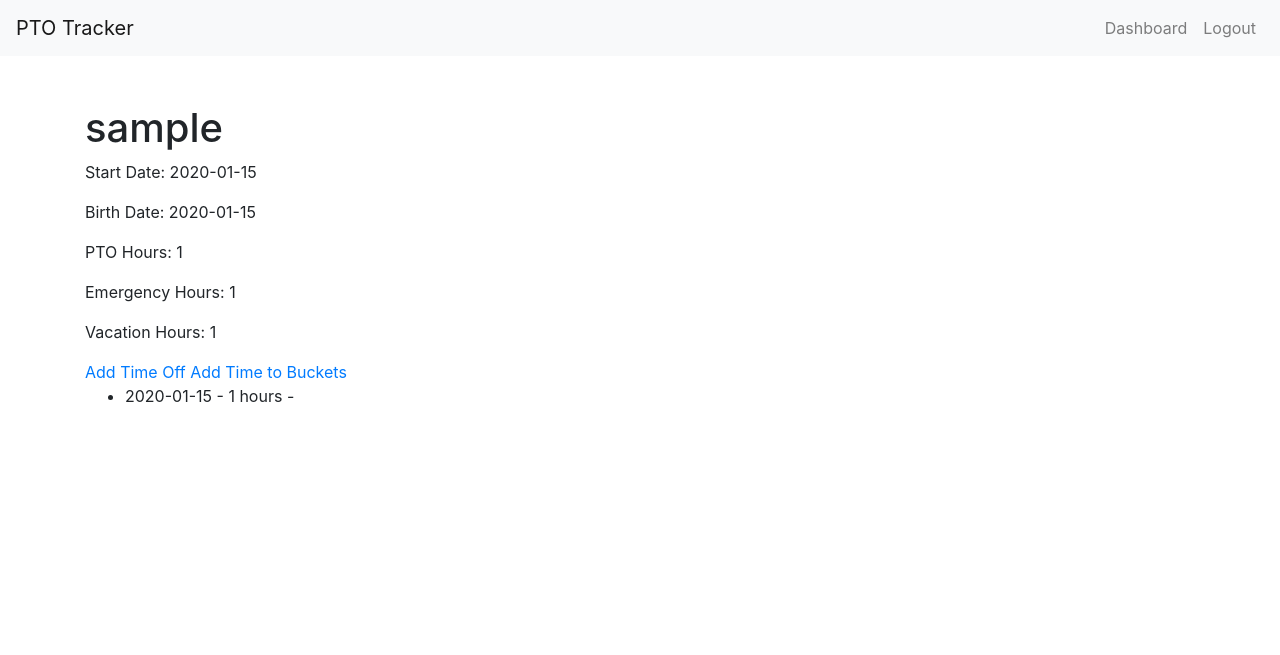
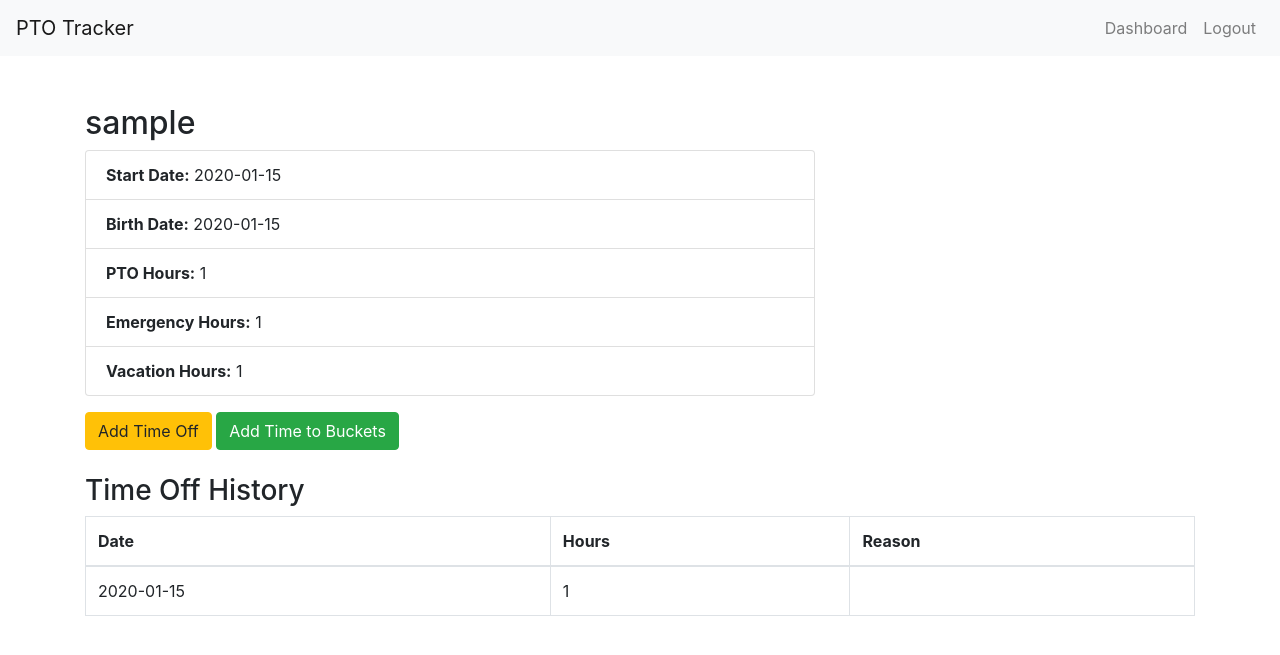
Before and after one commit to ChristopherStrom/PTO-Tracker, a Flask app: page /view_user/1 in a window 1280 px wide. Shown: the top 655 px of the page. Run offline with Flask 3, Linux system fonts and the light colour scheme; a user stored in the database is signed in; tables that the repository leaves empty hold one stand-in row (values such as "Sample post"); some libraries are stand-ins or nearby versions.

Commit message:
Update view_user.html
add styles

```diff
--- a/templates/view_user.html
+++ b/templates/view_user.html
@@ -1,16 +1,34 @@
 {% extends "base.html" %}
 {% block content %}
-    <h1>{{ user.username }}</h1>
-    <p>Start Date: {{ user.start_date }}</p>
-    <p>Birth Date: {{ user.birth_date }}</p>
-    <p>PTO Hours: {{ user.pto_hours }}</p>
-    <p>Emergency Hours: {{ user.emergency_hours }}</p>
-    <p>Vacation Hours: {{ user.vacation_hours }}</p>
-    <a href="{{ url_for('add_time_off', user_id=user.id) }}">Add Time Off</a>
-    <a href="{{ url_for('add_time', user_id=user.id) }}">Add Time to Buckets</a>
-    <ul>
+    <div class="row">
+        <div class="col-md-8">
+            <h2>{{ user.username }}</h2>
+            <ul class="list-group mb-3">
+                <li class="list-group-item"><strong>Start Date:</strong> {{ user.start_date }}</li>
+                <li class="list-group-item"><strong>Birth Date:</strong> {{ user.birth_date }}</li>
+                <li class="list-group-item"><strong>PTO Hours:</strong> {{ user.pto_hours }}</li>
+                <li class="list-group-item"><strong>Emergency Hours:</strong> {{ user.emergency_hours }}</li>
+                <li class="list-group-item"><strong>Vacation Hours:</strong> {{ user.vacation_hours }}</li>
+            </ul>
+            <a href="{{ url_for('add_time_off', user_id=user.id) }}" class="btn btn-warning">Add Time Off</a>
+            <a href="{{ url_for('add_time', user_id=user.id) }}" class="btn btn-success">Add Time to Buckets</a>
+        </div>
+    </div>
+    <h3 class="mt-4">Time Off History</h3>
+    <table class="table table-bordered">
+        <thead>
+            <tr>
+                <th>Date</th>
+                <th>Hours</th>
+                <th>Reason</th>
+            </tr>
+        </thead>
+        <tbody>
             {% for time_off in user.time_off %}
-            <li>{{ time_off.date }} - {{ time_off.hours }} hours -
+                <tr>
+                    <td>{{ time_off.date }}</td>
+                    <td>{{ time_off.hours }}</td>
+                    <td>
                         {% if time_off.reason == 'pto' %}
                             PTO
                         {% elif time_off.reason == 'emergency' %}
@@ -18,7 +36,9 @@
                         {% elif time_off.reason == 'vacation' %}
                             Vacation
                         {% endif %}
-            </li>
+                    </td>
+                </tr>
             {% endfor %}
-    </ul>
+        </tbody>
+    </table>
 {% endblock %}
```
Lines whose indentation alone changed are shown as unchanged.
